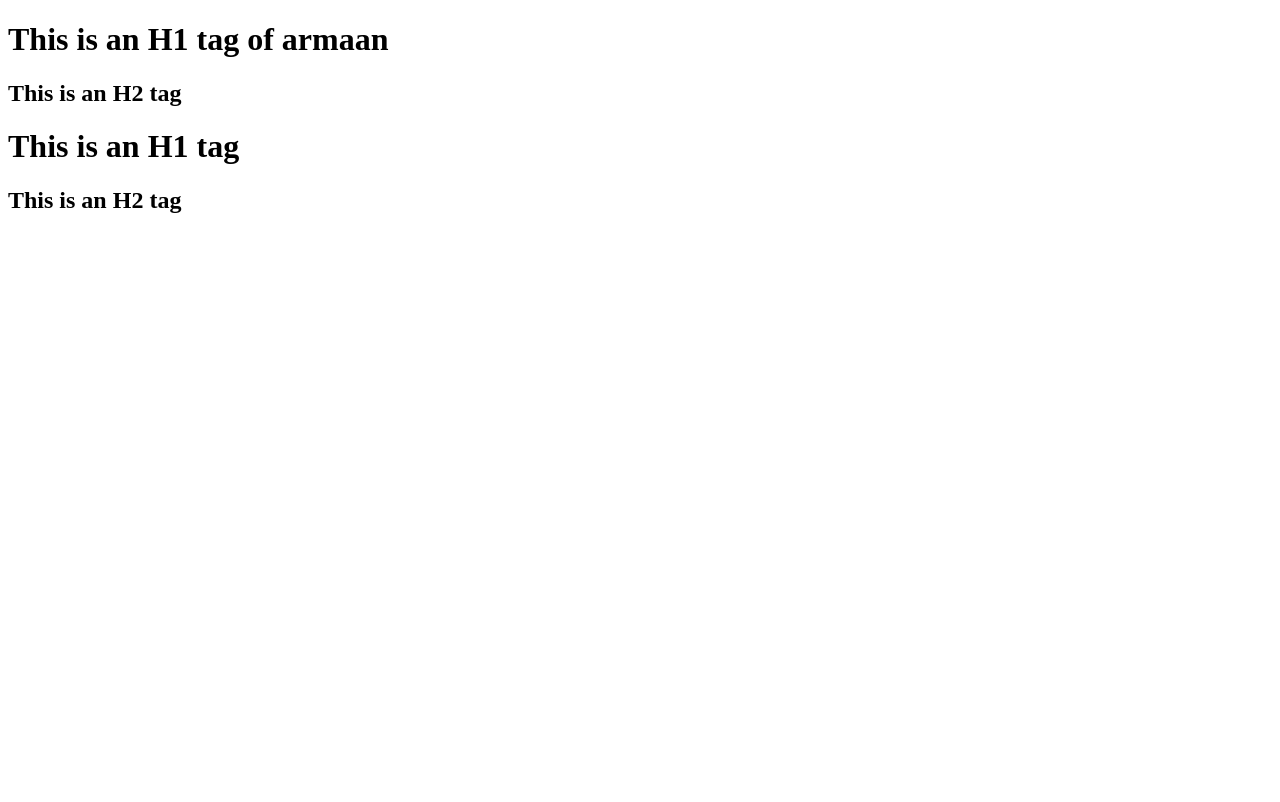
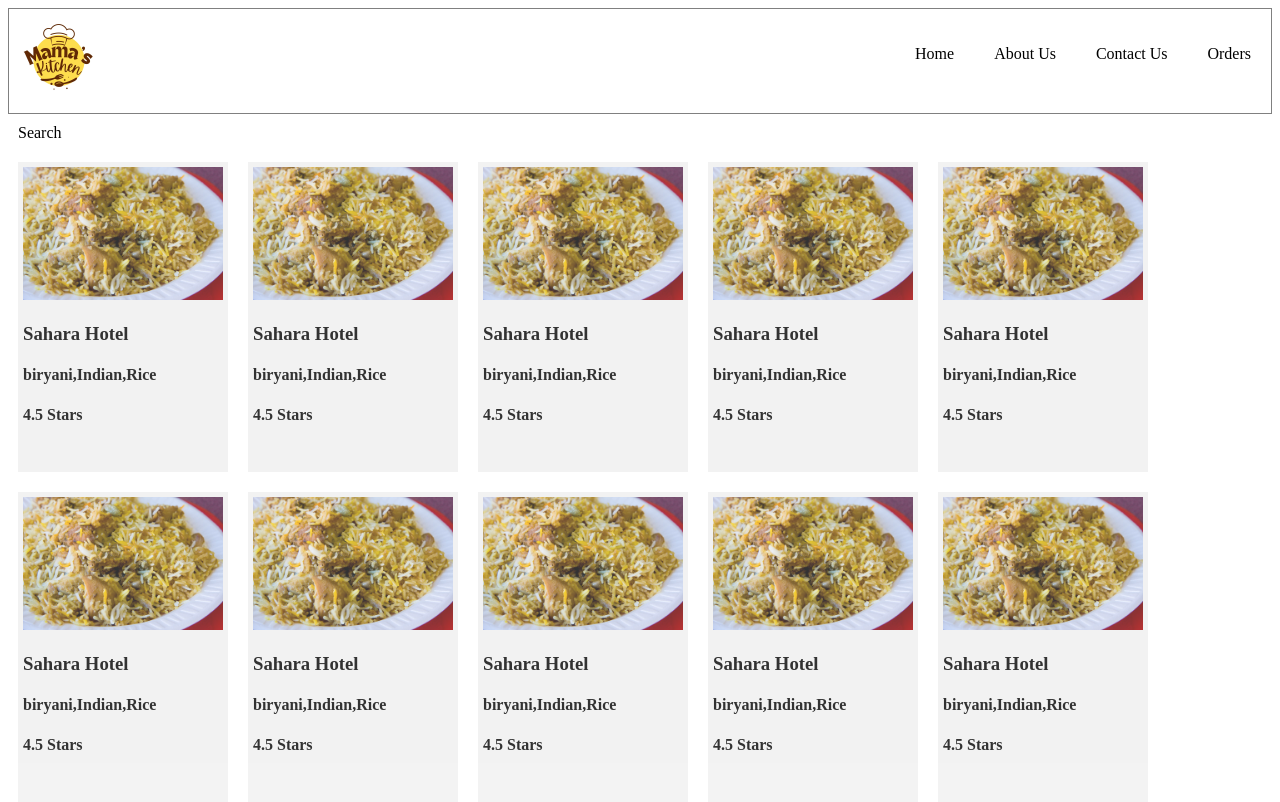
Before and after one commit to armaanshaikh18/NamasteReactJsProject, a React (Vite) app: page / in a window 1280 px wide. Shown: the top 802 px of the page. Built offline with nearby package versions, Linux system fonts and the light colour scheme.

Commit message:
Initial commit card implemented

```diff
--- a/App.js
+++ b/App.js
@@ -1,19 +1,76 @@
 import React from "react";
 import ReactDOM from "react-dom/client";
+import logo from "./images/food img.jpg";
+import foodLogo from "./images/biryani.jpg";
 
-const haeding = React.createElement("div", { id: "container" }, [
-  React.createElement("div", { id: "child" }, [
-    React.createElement("h1", {}, "This is an H1 tag of armaan"),
-    React.createElement("h2", {}, "This is an H2 tag"),
-  ]),
-  React.createElement("div", { id: "child2" }, [
-    React.createElement("h1", {}, "This is an H1 tag"),
-    React.createElement("h2", {}, "This is an H2 tag"),
-  ]),
-]);
+// const haeding = React.createElement("div", { id: "container" }, [
+//   React.createElement("div", { id: "child" }, [
+//     React.createElement("h1", {}, "This is an H1 tag of armaan"),
+//     React.createElement("h2", {}, "This is an H2 tag"),
+//   ]),
+//   React.createElement("div", { id: "child2" }, [
+//     React.createElement("h1", {}, "This is an H1 tag"),
+//     React.createElement("h2", {}, "This is an H2 tag"),
+//   ]),
+// ]);
+const Heading = () => {
+  return (
+    <div className="header-main">
+      <div className="img-logo">
+        <img className="logo" src={logo} alt="foodLogo" />
+      </div>
+      <div className="nav-items">
+        <ul>
+          <li>Home</li>
+          <li>About Us</li>
+          <li>Contact Us</li>
+          <li>Orders</li>
+        </ul>
+      </div>
+    </div>
+  );
+};
 
-// console.log(haeding);
+const RestaurantCard = () => {
+  return(
+  <div className="res-items">
+    <img className="foodLogo" src={foodLogo} alt="foods-items" />
+    <h3>Sahara Hotel</h3>
+    <h4>biryani,Indian,Rice</h4>
+    <h4>4.5 Stars</h4>
+  </div>
+  )
+};
+
+const BodyMain = () => {
+  return (
+    <div className="body">
+      <div className="search">Search</div>
+      <div className="res-container">
+        <RestaurantCard />
+        <RestaurantCard />
+        <RestaurantCard />
+        <RestaurantCard />
+        <RestaurantCard />
+        <RestaurantCard />
+        <RestaurantCard />
+        <RestaurantCard />
+        <RestaurantCard />
+        <RestaurantCard />
+      </div>
+    </div>
+  );
+};
+
+const AppLayout = () => {
+  return (
+    <div className="app-container">
+      <Heading />
+      <BodyMain />
+    </div>
+  );
+};
 
 const root = ReactDOM.createRoot(document.getElementById("root"));
 
-root.render(haeding);
+root.render(<AppLayout />);
--- a/index.css
+++ b/index.css
@@ -1,3 +1,52 @@
-#HeaderMain {
-  color: dodgerblue;
+.header-main{
+  display: flex;
+  justify-content: space-between;
+  border: 1px solid grey;
 }
+
+
+.logo{
+  width: 100px;
+}
+
+.nav-items > ul{
+  display: flex;
+  list-style-type: none;
+}
+
+.nav-items>ul>li{
+   margin: 10px;
+  padding: 10px;
+}
+
+
+.res-container{
+  display: flex;
+  flex-wrap: wrap;
+
+}
+
+.res-items{
+  width: 200px;
+  height: 300px;
+ padding: 5px;
+ margin: 10px;
+ background-color: #f0f0f0;
+  opacity: 0.8;
+
+}
+
+.res-items:hover{
+  cursor: pointer;
+  opacity:1;
+      transition: transform 0.3 ease;
+     transform: scale(1.03);
+}
+
+.search{
+  padding: 10px;
+}
+
+.foodLogo{
+  width: 100%;
+}
```
Also changed, not shown: images/biryani.jpg (added), images/food img.jpg (added).
